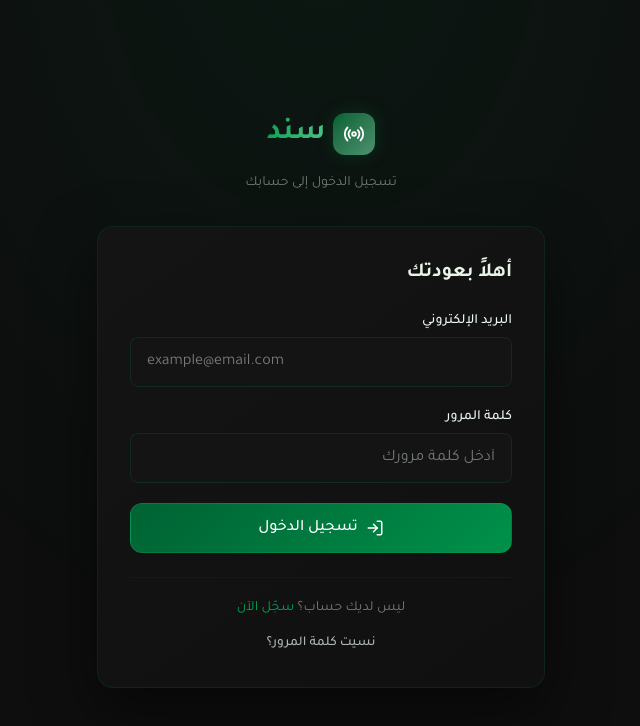
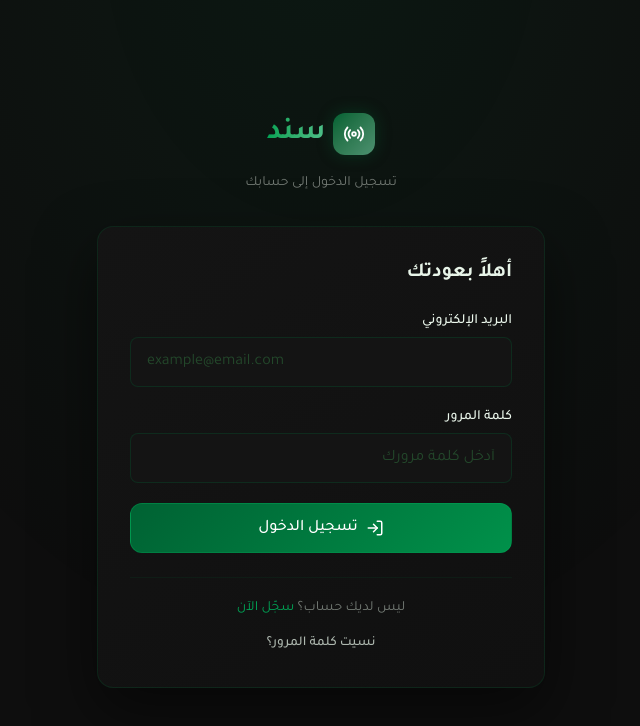
Before and after one commit to mustaphadjoghlal/sanad, a React (Vite) app: page /login in a window 1280 px wide. Shown: the top 726 px of the page, without its empty margins (442-1082 px from the left). Built offline with nearby package versions, Linux system fonts and the light colour scheme; no server answers; the database is empty.

Commit message:
Fix select/input text color to dark green in registration and login forms
https://claude.ai/code/session_017qQFvy1HzFWwhuMQPCr3hk

```diff
--- a/src/styles/globals.css
+++ b/src/styles/globals.css
@@ -268,12 +268,13 @@ body {
 .input-dz {
   background: var(--theme-bg-card, #141414);
   border: 1px solid var(--p-30);
-  color: var(--theme-primary, #006233);
+  color: #006233 !important;
   transition: border-color 0.3s ease, box-shadow 0.3s ease;
 }
 
 .input-dz::placeholder {
-  color: var(--theme-text-muted, #4a7a4a);
+  color: #2d6a3a !important;
+  opacity: 0.6;
 }
 
 .input-dz:focus {
@@ -286,13 +287,13 @@ body {
 .select-dz {
   background: var(--theme-bg-card, #141414);
   border: 1px solid var(--p-30);
-  color: var(--theme-text, #e8f5e9);
+  color: #006233 !important;
   transition: border-color 0.3s ease;
 }
 
 .select-dz option {
   background: var(--theme-bg-card, #141414);
-  color: var(--theme-text, #e8f5e9);
+  color: #006233 !important;
 }
 
 .select-dz:focus {
```
